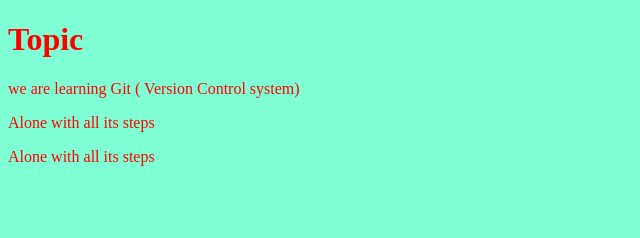
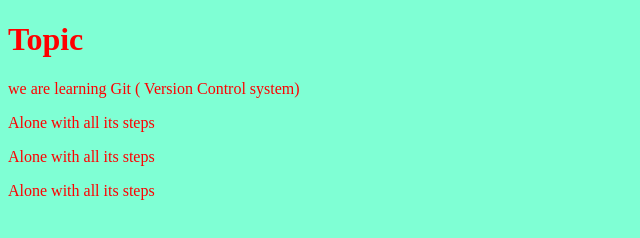
Before and after one commit to Hanzalashabbir/learning, a plain HTML site: page index.html in a window 1280 px wide. Shown: the whole page, without its empty margins (0-640 px from the left). Drawn offline with Linux system fonts and the light colour scheme.

Commit message:
Update index.html

```diff
--- a/index.html
+++ b/index.html
@@ -11,5 +11,6 @@
     <p>we are learning Git ( Version Control system)</p>
     <p>Alone with all its steps</p>
     <p>Alone with all its steps</p>
+    <p>Alone with all its steps</p>
 </body>
 </html>
```
